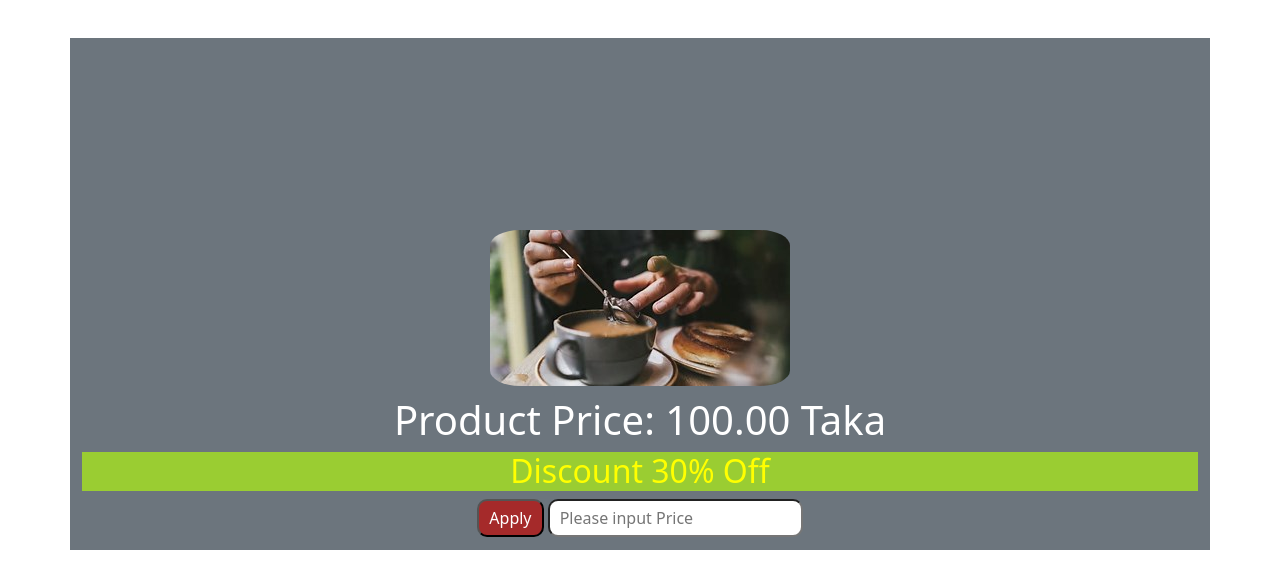
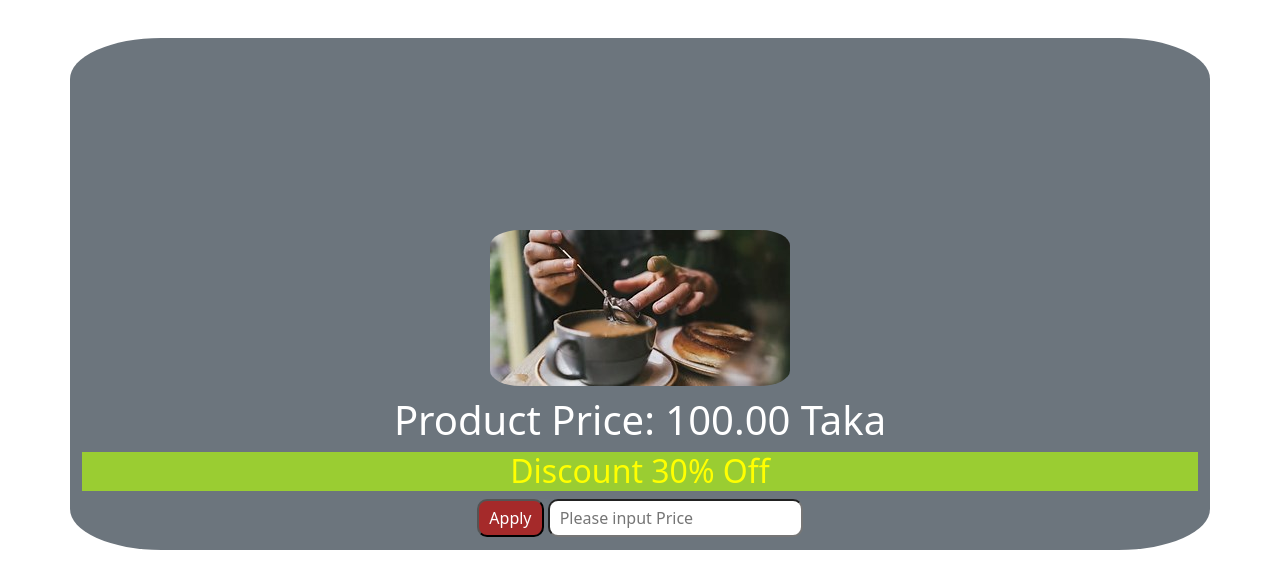
Before and after one commit to slam814/descount-function, a plain HTML site: page index.html in a window 1280 px wide. Drawn offline with Linux system fonts and the light colour scheme.

Commit message:
i add change

```diff
--- a/index.html
+++ b/index.html
@@ -11,6 +11,7 @@
             margin: 3% auto;
             padding-top: 15%;
             padding-bottom: 25%;
+            border-radius: 8%;
         }
         h1{
             color: white;
```
